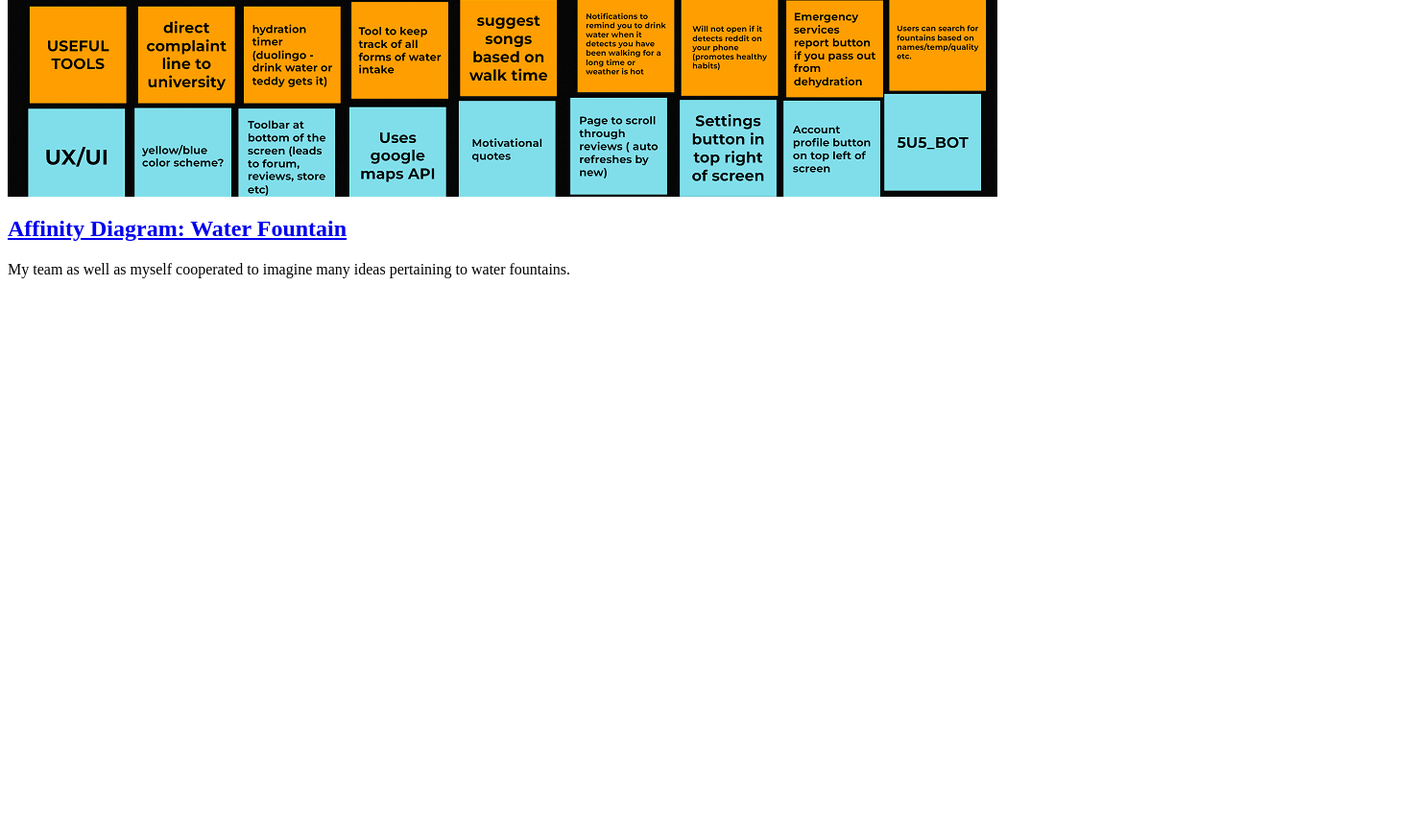
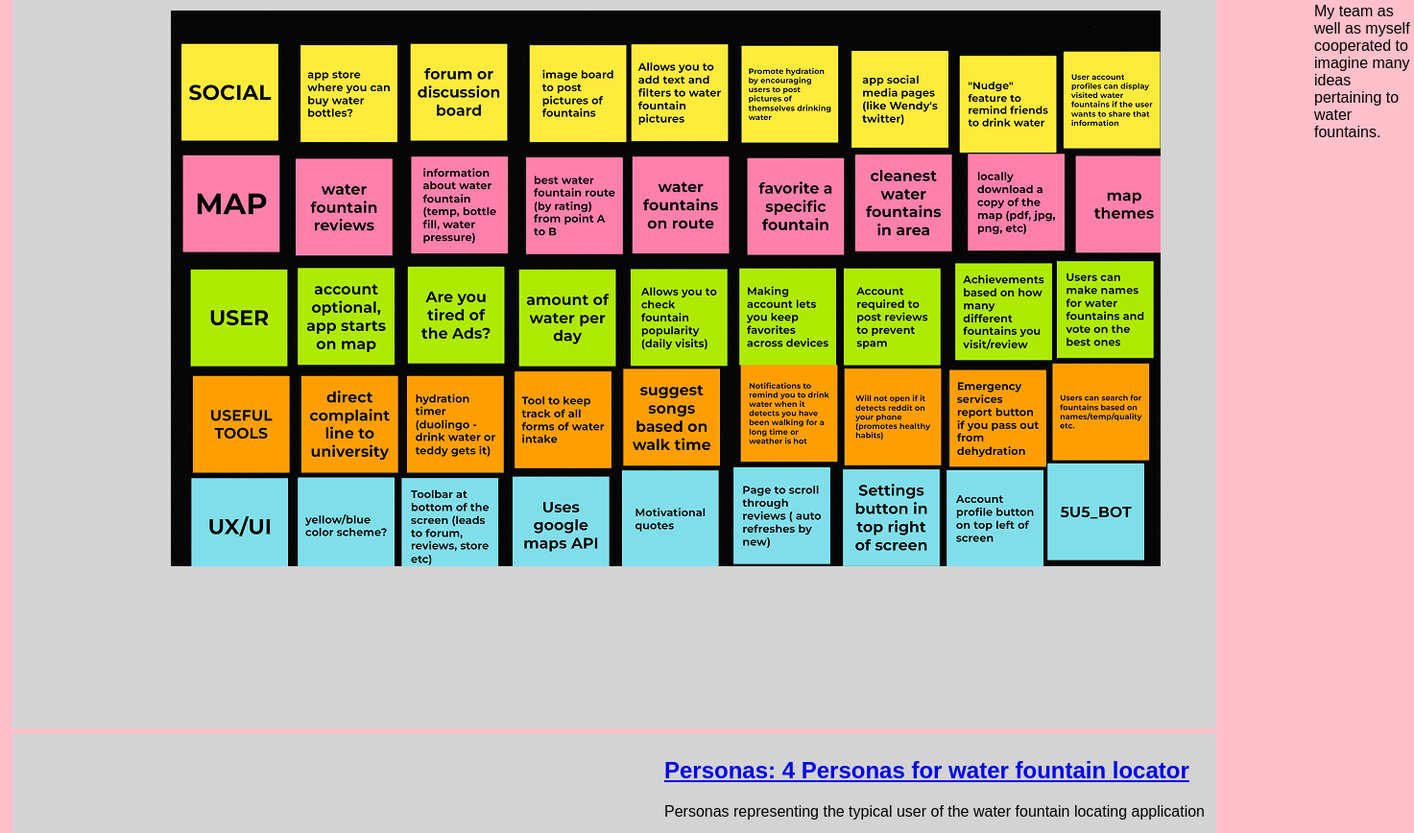
Before and after one commit to oscarb03/oscarb03.github.io, a plain HTML site: page index.html in a window 1280 px wide. Shown: the part 972-1840 px from the top of the page at 96% size, 1473 px wide, since content can reach past the window. Before the commit the page ends 1278 px from the top, so only its background shows below. Drawn offline with Linux system fonts and the light colour scheme.

Commit message:
Add files via upload

```diff
--- a/index.html
+++ b/index.html
@@ -1,15 +1,36 @@
-CSCE 190: Oscar Bankowski
 
+<!DOCTYPE html>
+<html>
+    <head>
+        <title>CSCE 190: Oscar Bankowski</title>
+        <link rel="stylesheet" href="styles.css">
+    </head>
+<body>
 
 <!-- Problem Statement Assignment-->
 <section class="assignment">
     <a href="PDFS/CSCE190_Team.pdf"><img src="images/problem statement.png"></a>
-    </section class="ass-details">
+    <section class="ass-details">
         <a href="PDFS/CSCE190_Team.pdf"><h2>Problem Statement: Water Fountain</h2></a>
         <p>Students, faculty, and staff are not properly informed about the operational status ofwater fountains on the University of South Carolina campus.</p>
+    </section>
+    </section>
 
         <section class="assignment">
             <a href="PDFS/CockJam.pdf"><img src="images/Affinity Diagram.png"></a>
-            </section class="ass-details">
+            <section class="ass-details">
                 <a href="PDFS/CSCE190_Team.pdf"><h2>Affinity Diagram: Water Fountain</h2></a>
                 <p> My team as well as myself cooperated to imagine many ideas pertaining to water fountains.</p>
+            </section>
+            </section>
+
+
+<section class="assignment">
+    <a href="PDFS/CockjavaPersonas.pdf"><img src="images/CJP.png"></a>
+     <section class="ass-details">
+        <a href="PDFS/CSCE190_Team.pdf"><h2>Personas: 4 Personas for water fountain locator</h2></a>
+        <p> Personas representing the typical user of the water fountain locating application</p>
+               </section>
+        </section>
+    </body>
+</html>
--- /dev/null
+++ b/styles.css
@@ -0,0 +1,19 @@
+body{
+    background:pink;
+    font-family:Arial, Helvetica, sans-serif;
+}
+.assignment{
+    display:flex;
+    padding:5px;
+    margin:5px;
+    background:lightgray;
+}
+
+.assignment img {
+    width:500x;
+    padding:10pc;
+}
+h1 {
+    color: darkorchid;
+    text-align: center;
+}
```
Also changed, not shown: images/CJP.png (added), 1 other file.
